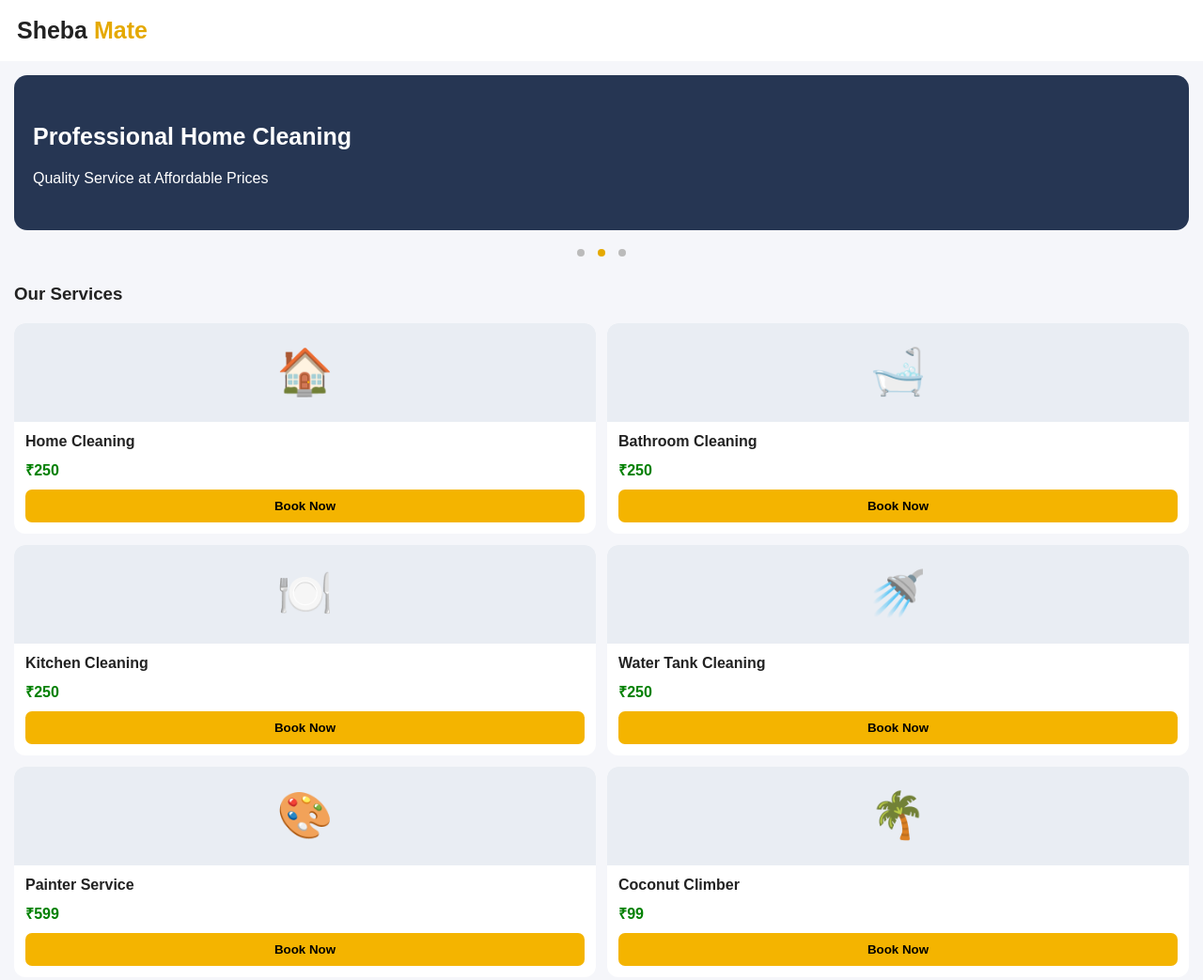
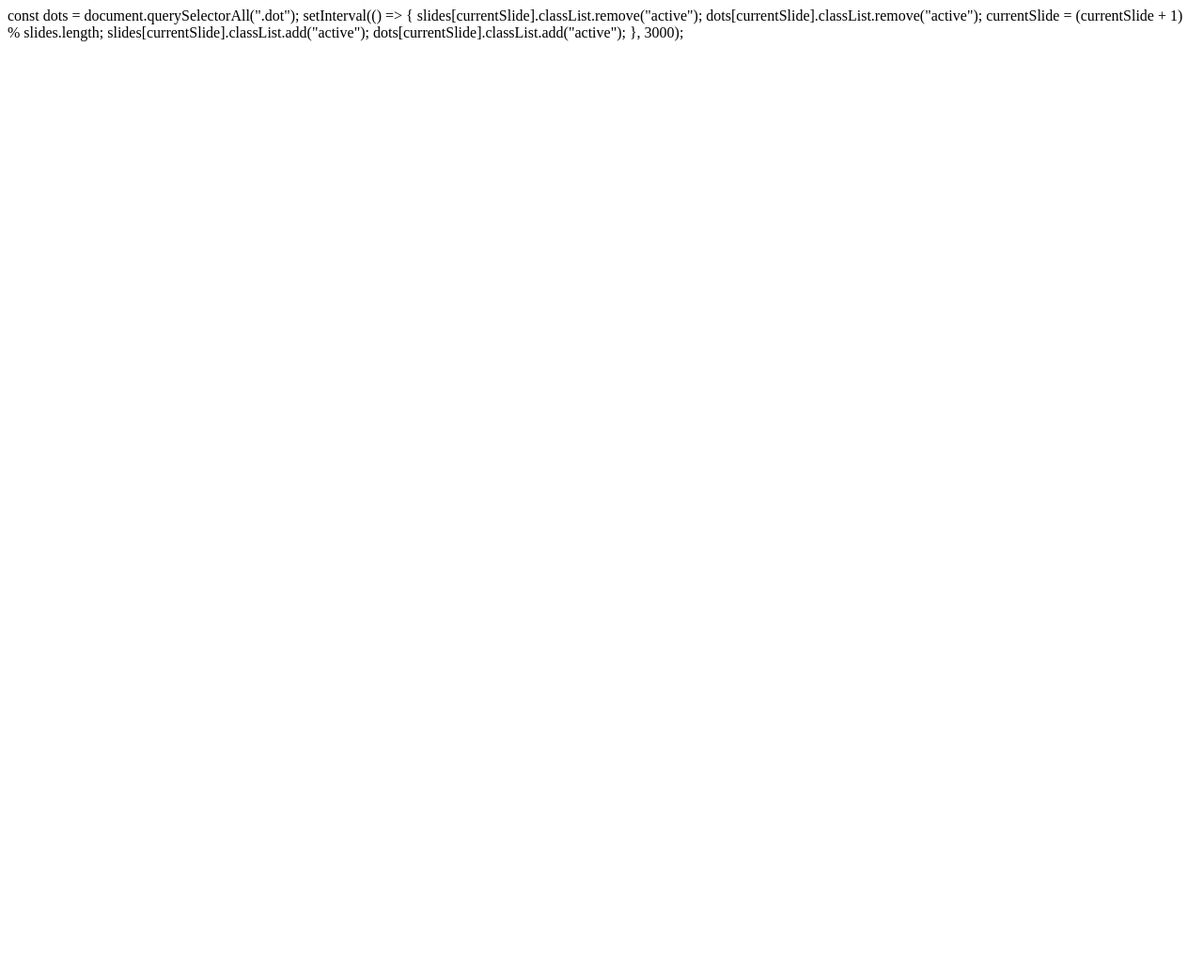
Before and after one commit to rajsenapati777-create/sheba-mate, a plain HTML site: page index.html in a window 1280 px wide. Shown: the top 1043 px of the page at 94% size. After the commit the page ends 800 px from the top, so only its background shows below. Drawn offline with Linux system fonts and the light colour scheme.

Commit message:
Update index.html

```diff
--- a/index.html
+++ b/index.html
@@ -1,91 +1,16 @@
+const dots = document.querySelectorAll(".dot");
 
-<!DOCTYPE html>
-<html lang="en">
-<head>
-<meta charset="UTF-8">
-<meta name="viewport" content="width=device-width, initial-scale=1.0">
-<title>Sheba Mate</title>
-<style>
-*{box-sizing:border-box}
-body{margin:0;background:#f5f6fa;font-family:Arial;color:#222}
-header{background:white;padding:18px;font-size:25px;font-weight:bold}
-header span{color:#e5a900}
-.banner{margin:15px;background:#263653;color:white;padding:30px 20px;border-radius:14px;min-height:145px}
-.slide{display:none}
-.slide.active{display:block}
-h2{font-size:25px}
-.dots{text-align:center}
-.dot{display:inline-block;background:#bbb;width:8px;height:8px;border-radius:50%;margin:5px}
-.dot.active{background:#e5a900}
-h3{margin:20px 15px}
-.services{display:grid;grid-template-columns:1fr 1fr;gap:12px;padding:0 15px}
-.service{background:white;border-radius:12px;overflow:hidden}
-.photo{height:105px;display:flex;align-items:center;justify-content:center;font-size:48px;background:#e9edf3}
-.info{padding:12px}
-.price{color:green;font-weight:bold;margin:10px 0}
-button{background:#f4b400;border:0;padding:10px;border-radius:7px;width:100%;font-weight:bold}
-.whatsapp{display:block;margin:20px 15px;background:#168b4b;color:white;text-align:center;padding:16px;border-radius:10px;text-decoration:none;font-weight:bold}
-footer{text-align:center;padding:20px;color:#777}
-</style>
-</head>
-<body>
-<header>Sheba <span>Mate</span></header>
+setInterval(() => {
+  slides[currentSlide].classList.remove("active");
+  dots[currentSlide].classList.remove("active");
 
-<div class="banner">
-<div class="slide active"><h2>Welcome to Sheba Mate</h2><p>Your Home Service Partner</p></div>
-<div class="slide"><h2>Professional Home Cleaning</h2><p>Quality Service at Affordable Prices</p></div>
-<div class="slide"><h2>Book Your Service Today</h2><p>Easy Booking Through WhatsApp</p></div>
-</div>
-<div class="dots">
-<span class="dot active"></span>
-<span class="dot"></span>
-<span class="dot"></span>
-</div>
+  currentSlide = (currentSlide + 1) % slides.length;
 
-<h3>Our Services</h3>
-<div class="services" id="services"></div>
+  slides[currentSlide].classList.add("active");
+  dots[currentSlide].classList.add("active");
+}, 3000);
 
-<a class="whatsapp" id="generalBooking" target="_blank">Book Now on WhatsApp</a>
+</script>
 
-<footer>© 2026 Sheba Mate. All Rights Reserved.</footer>
-
-<script>
-const PHONE="8910952519";
-const services=[
-{name:"Home Cleaning",price:250,icon:"🏠"},
-{name:"Bathroom Cleaning",price:250,icon:"🛁"},
-{name:"Kitchen Cleaning",price:250,icon:"🍽️"},
-{name:"Water Tank Cleaning",price:250,icon:"🚿"},
-{name:"Painter Service",price:599,icon:"🎨"},
-{name:"Coconut Climber",price:99,icon:"🌴"}
-];
-
-services.forEach(s=>{
-const msg=`Hello, I want to book ${s.name} Service.\nService: ${s.name}\nPrice: ₹${s.price}\nPlease confirm my booking.`;
-document.getElementById("services").innerHTML+=`
-<div class="service">
-<div class="photo">${s.icon}</div>
-<div class="info">
-<strong>${s.name}</strong>
-<div class="price">₹${s.price}</div>
-<button onclick="window.open('https://wa.me/${PHONE}?text='+encodeURIComponent('${msg}'),'_blank')">Book Now</button>
-</div>
-</div>`;
-});
-
-document.getElementById("generalBooking").href=
-"https://wa.me/"+PHONE+"?text="+encodeURIComponent("Hello, I want to book a home service from Sheba Mate.");
-
-let current=0;
-const slides=document.querySelectorAll(".slide");
-const dots=document.querySelectorAll(".dot");
-setInterval(()=>{
-slides[current].classList.remove("active");
-dots[current].classList.remove("active");
-current=(current+1)%slides.length;
-slides[current].classList.add("active");
-dots[current].classList.add("active");
-},3500);
-</script>
 </body>
 </html>
```
